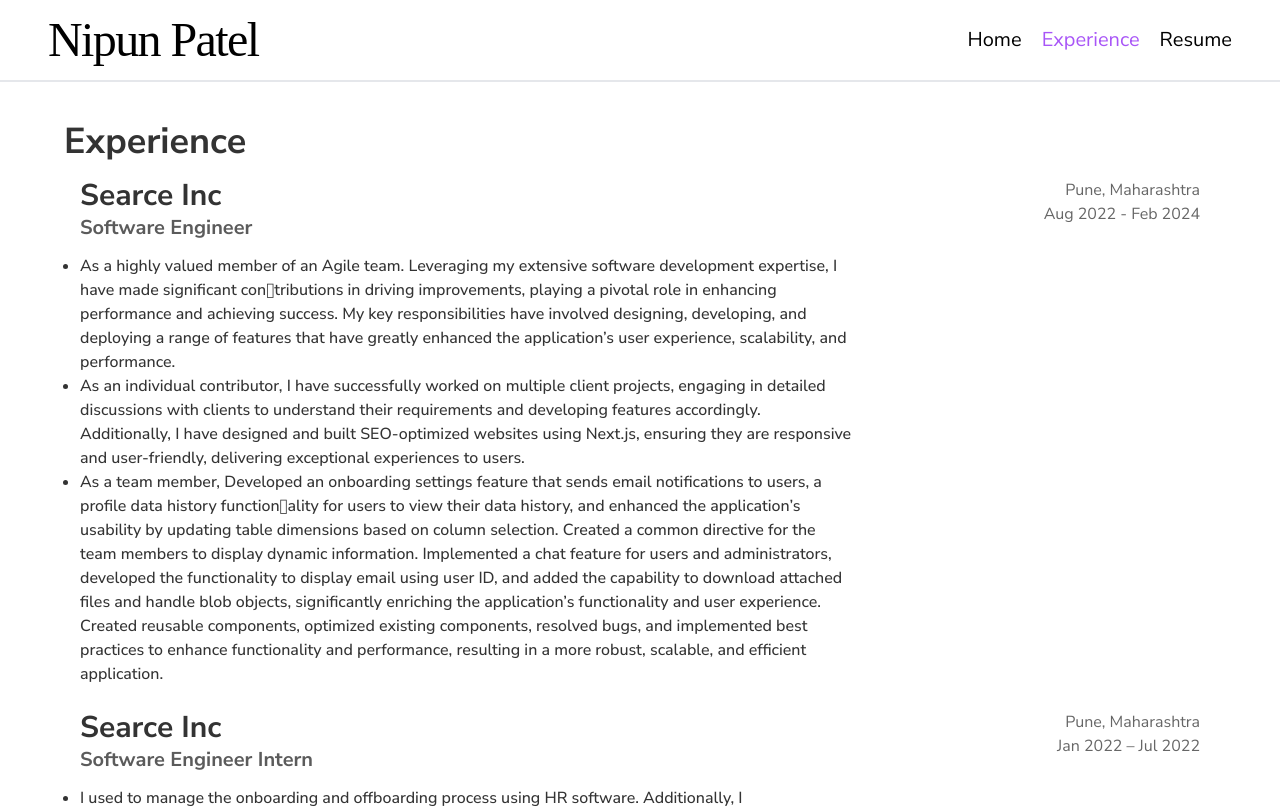
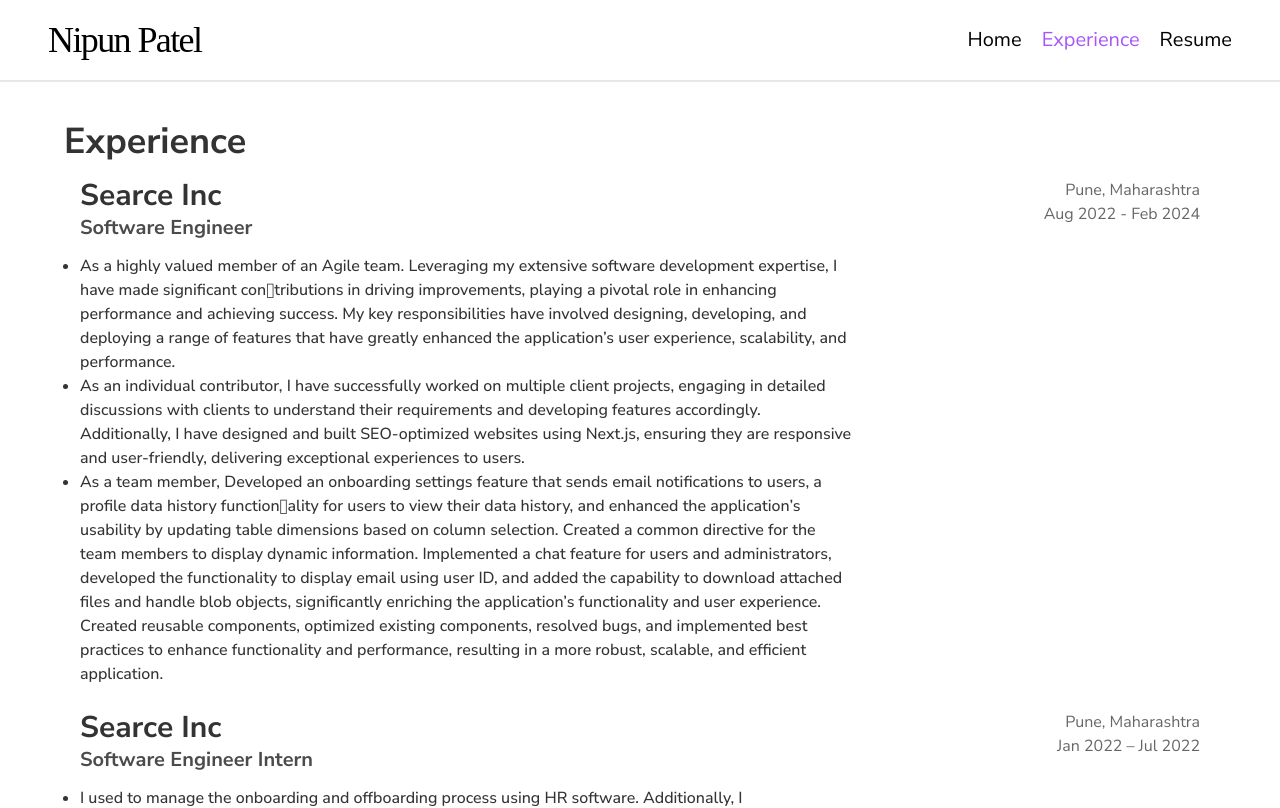
Before and after one commit to Nipun65/Portfolio, a Next.js app: page /experience in a window 1280 px wide. Shown: the top 808 px of the page. Built offline with nearby package versions, Linux system fonts and the light colour scheme; a web font is replaced by a local one.

Commit message:
header position and added gradient

```diff
--- a/app/experience/page.tsx
+++ b/app/experience/page.tsx
@@ -5,7 +5,7 @@
 const Work = () => {
   return (
     <Layout>
-      <div className="mx-auto border border-gray-200" />
+      <div className="xs:mt-16 md:mt-16 lg:mt-20 mx-auto border border-gray-200" />
       <div className="xs:px-8 lg:px-16 xs:py-2 md:py-3 lg:py-6">
         <h3 className="xs:text-xl md:text-3xl lg:text-4xl font-bold  text-[#333333] xs:my-2 lg:my-4 m-auto">
           Experience
--- a/components/Experience/index.tsx
+++ b/components/Experience/index.tsx
@@ -7,11 +7,11 @@
   return (
     <div className="flex justify-start xs:gap-2 sm:gap-16 md:gap-32 lg:gap-48 mb-6">
       <div>
-        <p className="font-bold lg:mb-2 xs:mb-0 xs:text-xl md:text-2xl lg:text-3xl text-[#333333]">
+        <p className="font-bold xs:mb-0 xs:text-xl md:text-2xl lg:text-3xl text-[#333333]">
           {data.company}
-          <p className="font-bold opacity-80 xs:mb-0 lg:mb-3 xs:text-sm lg:text-xl">
-            {data.role}
-          </p>
+        </p>
+        <p className="font-bold opacity-70 xs:mb-0 lg:mb-3 xs:text-sm lg:text-xl">
+          {data.role}
         </p>
         <div className="text-[#666666] font-medium mb-3 text-left w-full xs:block lg:hidden text-nowrap xs:text-sm">
           <p>{data.location}</p>
--- a/components/Footer/index.tsx
+++ b/components/Footer/index.tsx
@@ -3,7 +3,7 @@
 const Footer = () => {
   return (
     <div className="bg-[#15151e]">
-      <div className=" inset-0">
+      <div className="inset-0">
         <div className="xs:px-4 xs:py-4 md:px-6 md:py-4 lg:px-12 lg:py-6 flex flex-col xs:items-start">
           <p className="xs:text-xl md:text-3xl lg:text-4xl text-white">
             Connect
--- a/components/Header/index.tsx
+++ b/components/Header/index.tsx
@@ -6,12 +6,14 @@
   const pathname = usePathname();
   return (
     <div
-      className={`z-50 xs:px-2 xs:py-2 md:px-6 md:py-4 lg:px-12 w-full py-6 xs:h-[8%] lg:h-[10%] flex justify-between ${
-        pathname !== "/experience" && "bg-[#cbc4f7]"
+      className={`backdrop-blur-sm z-50 xs:px-2 xs:py-2 md:px-6 md:py-4 lg:px-12 w-full py-6 xs:h-[8%] lg:h-[10%] flex justify-between items-center ${
+        pathname === "/experience"
+          ? "fixed bg-transparent"
+          : "sticky bg-[#cbc4f7]"
       } items-center top-0`}
     >
       <Link
-        className="xs:text-xl sm:text-xl md:text-3xl lg:text-5xl px-4 xs:tracking-tighter  lg:tracking-[-0.1rem] font-normal font-['Mulish']"
+        className="xs:text-xl sm:text-xl md:text-3xl lg:text-4xl px-4 xs:tracking-tighter lg:tracking-[-0.1rem] font-normal font-['Mulish']"
         href={"/"}
         style={{ padding: "0" }}
       >
--- a/components/Info/index.tsx
+++ b/components/Info/index.tsx
@@ -1,10 +1,9 @@
 import Image from "next/image";
 import personal from "../../public/personal.jpg";
-// import Link from "next/link";
 
 const Info = () => {
   return (
-    <div className="bg-[#cbc4f7] xs:h-fit md:h-[90%] p-8 flex justify-center">
+    <section className="bg-[#cbc4f7] xs:h-fit md:h-[90%] p-8 flex justify-center">
       <div className="text-left mt-6 flex xs:gap-8 sm:gap-16 xs:justify-start lg:justify-center xs:flex-col sm:flex-row items-center xs:mx-8 md:mx-32 lg:mx-40 container">
         <Image
           src={personal}
@@ -29,7 +28,7 @@
           </div>
         </div>
       </div>
-    </div>
+    </section>
   );
 };
 export default Info;
--- a/components/Projects/index.tsx
+++ b/components/Projects/index.tsx
@@ -33,8 +33,7 @@
   });
 
   return (
-    <section className="bg-[#f7df1e4D] relative h-fit xs:p-4 md:p-6 lg:p-12">
-      {" "}
+    <section className="bg-gradient-to-b from-[#f7df1e4D] to-[#8383FF] relative h-fit xs:p-4 md:p-6 lg:p-12">
       <h3 className="xs:text-xl md:text-3xl lg:text-4xl font-bold mb-2 text-[#333333]">
         Projects
       </h3>
@@ -43,7 +42,7 @@
           {constants.PORTFOLIO.map((project: any) => (
             <Card data={project} key={project.name} />
           ))}
-        </div>{" "}
+        </div>
       </div>
     </section>
   );
--- a/components/Skills/index.tsx
+++ b/components/Skills/index.tsx
@@ -3,7 +3,7 @@
 
 const Skills = () => {
   return (
-    <section className="xs:p-4 md:p-6 lg:p-12 bg-[#cbc4f7] relative">
+    <section className="xs:p-4 md:p-6 lg:p-12 bg-[#8383FF] relative">
       <h3 className="xs:text-xl md:text-3xl lg:text-4xl mb-2 font-bold text-[#333333]">
         Skills
       </h3>
--- a/tailwind.config.ts
+++ b/tailwind.config.ts
@@ -8,8 +8,8 @@
   ],
   theme: {
     extend: {
-      screens:{
-        'xs':'350px'
+      screens: {
+        xs: "350px",
       },
     },
   },
```
